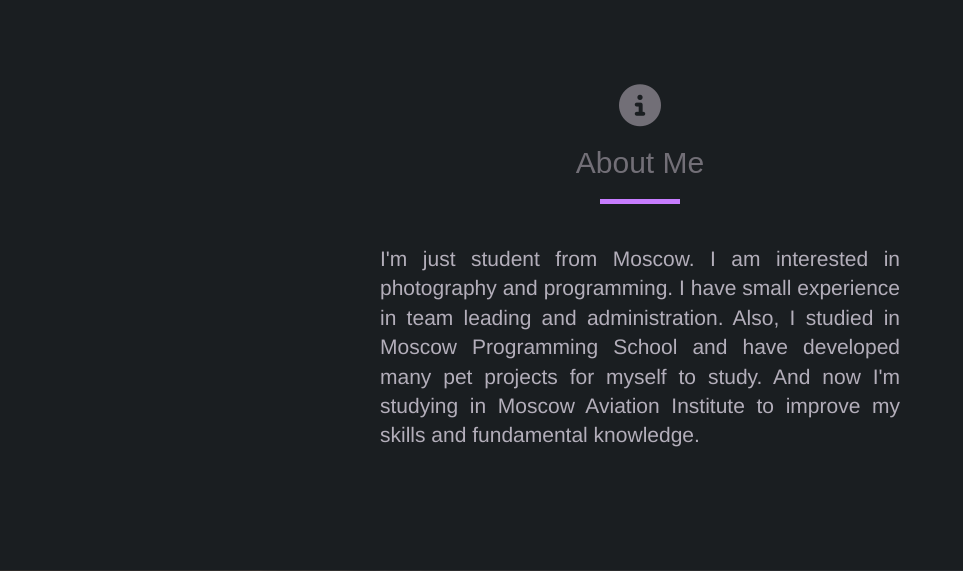
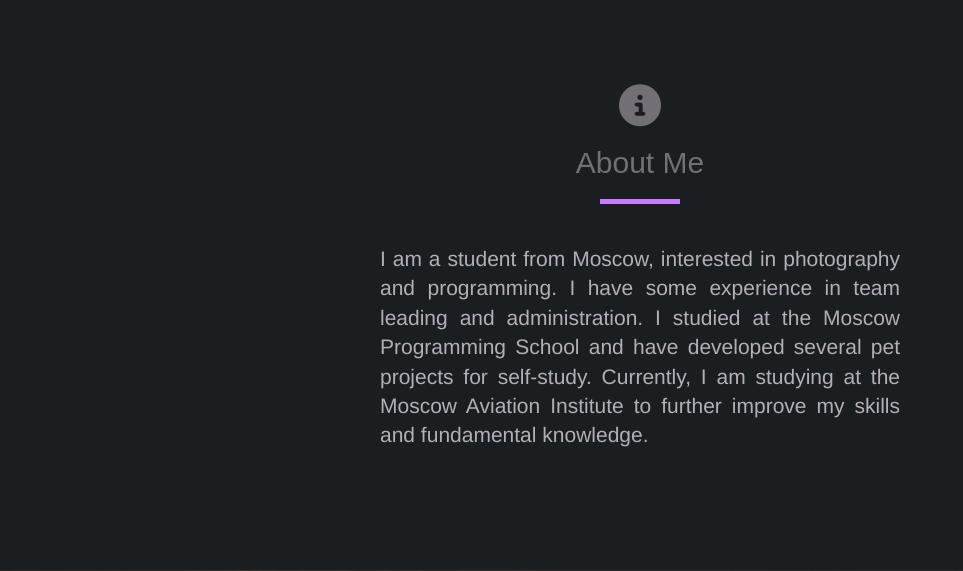
Before and after one commit to lavafrai/personal-landing, a Flask app: page / in a window 1280 px wide. Shown: the part 816-1387 px from the top of the page, without its empty margins (0-963 px from the left). Run offline with Flask 3, Linux system fonts and the light colour scheme; some libraries are stand-ins or nearby versions.

Commit message:
Some fixes

```diff
--- a/templates/index.html
+++ b/templates/index.html
@@ -84,11 +84,12 @@
                 <hr>
 
                 <p class="lead">
-                    I'm just student from Moscow. I am interested in photography and programming.
-                    I have small experience in team leading and administration.
-                    Also, I studied in Moscow Programming School
-                    and have developed many pet projects for myself to study.
-                    And now I'm studying in Moscow Aviation Institute to improve my skills and fundamental knowledge.
+                    I am a student from Moscow, interested in photography and programming.
+                    I have some experience in team leading and administration.
+                    I studied at the Moscow Programming School and have developed several pet projects for self-study.
+                    Currently,
+                    I am studying at the Moscow Aviation Institute to further improve my skills and fundamental
+                    knowledge.
                 </p>
             </div><!-- /col-md-6 -->
         </div><!-- / row -->
@@ -389,8 +396,27 @@
 <script>
     window.jQuery || document.write('<script src="../../assets/js/vendor/jquery.min.js"><\/script>')
 </script>
-<script src="/js/bootstrap.min.js">
+
+<script>
+    $(window).scroll(function () {
+        let social_offset = document.getElementById("social-anchor").getBoundingClientRect().y + window.scrollY - 10
+        console.log(social_offset, window.scrollY);
+
+        if (window.scrollY > 0) {
+            $('.mouse-icon').addClass('transparent');
+        } else {
+            $('.mouse-icon').removeClass('transparent');
+        }
+
+        if (window.scrollY >= social_offset) {
+            $('#social-header').addClass('fixed-header');
+        } else {
+            $('#social-header').removeClass('fixed-header');
+        }
+    });
+
 </script>
+<script src="/js/bootstrap.min.js"></script>
 <script src="/js/scripts.js">
 </script>
 </body>
```
Also changed, not shown: other parts of templates/index.html (+18 -12 lines), static/css/style.css (+47 -7 lines).
